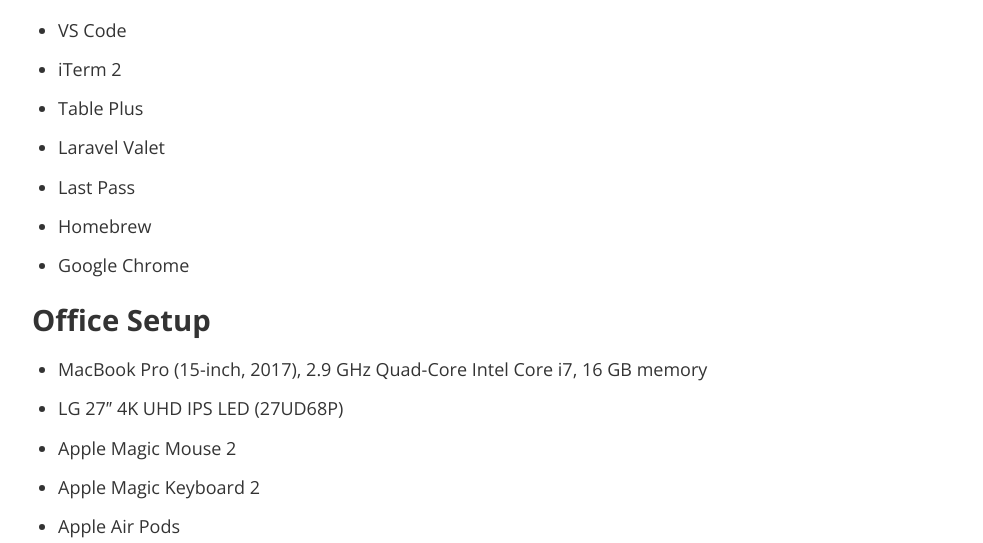
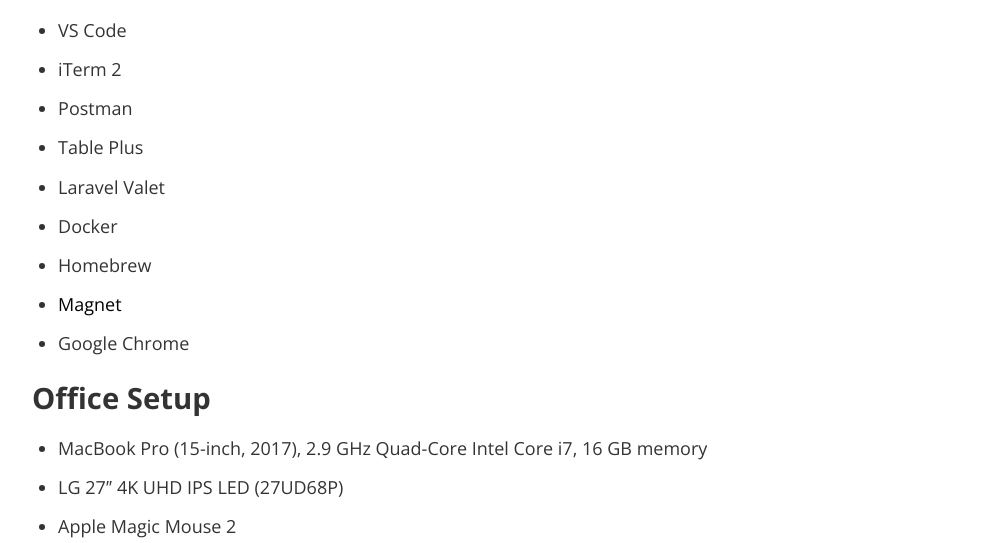
Before and after one commit to AaronDunphy/aarondunphy.com, a Gatsby site: page /uses in a window 1280 px wide. Shown: the part 257-800 px from the top of the page, without its empty margins (148-1131 px from the left). Built offline with nearby package versions, Linux system fonts and the light colour scheme; Gatsby itself is replaced by a stand-in of ours.

Commit message:
Update uses

```diff
--- a/src/pages/uses.js
+++ b/src/pages/uses.js
@@ -16,10 +16,12 @@ const UsesPage = () => (
         <ul>
             <li>VS Code</li>
             <li>iTerm 2</li>
+            <li>Postman</li>
             <li>Table Plus</li>
             <li>Laravel Valet</li>
-            <li>Last Pass</li>
+            <li>Docker</li>
             <li>Homebrew</li>
+            <li><a href="https://magnet.crowdcafe.com/" target="_blank">Magnet</a></li>
             <li>Google Chrome</li>
         </ul>
 
```
